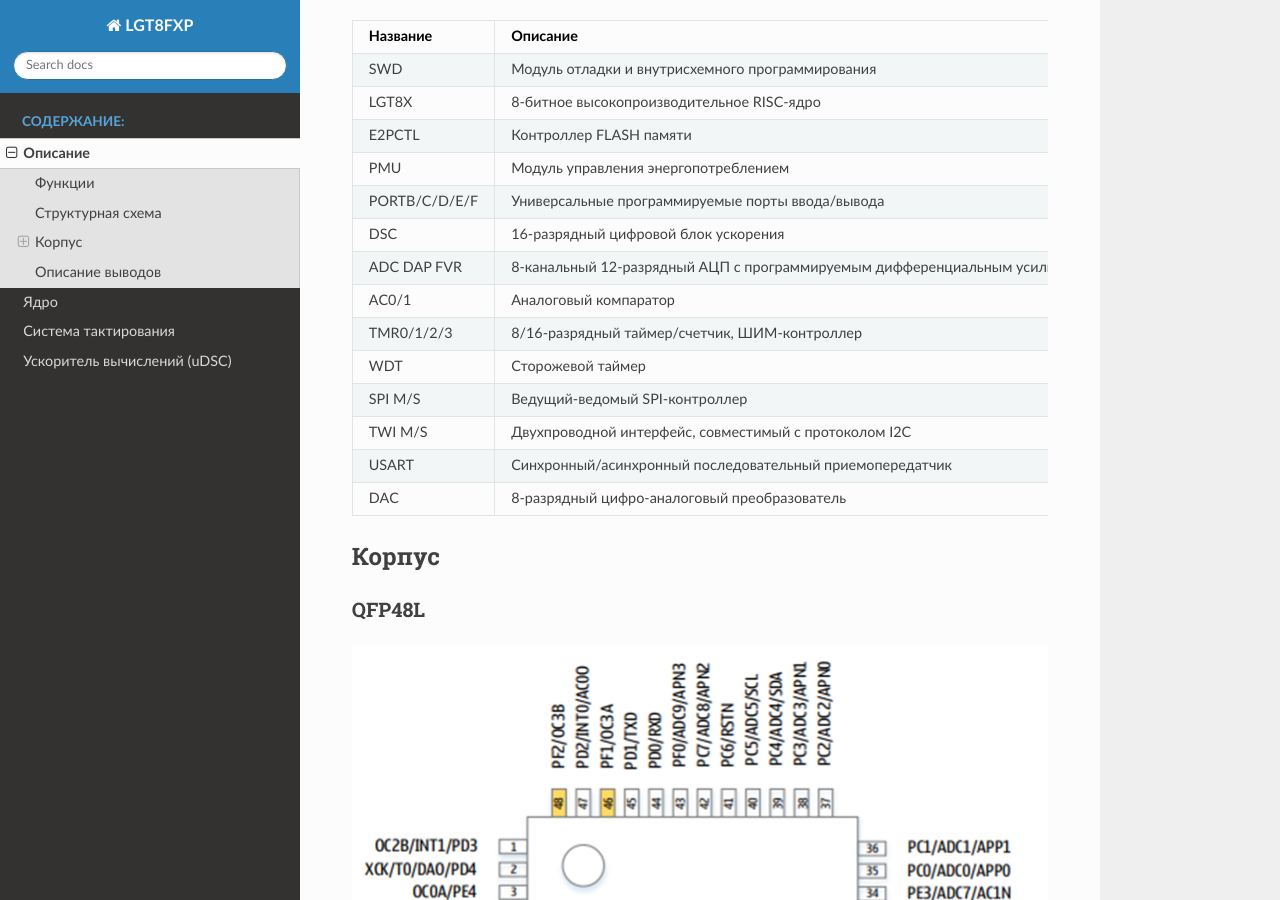
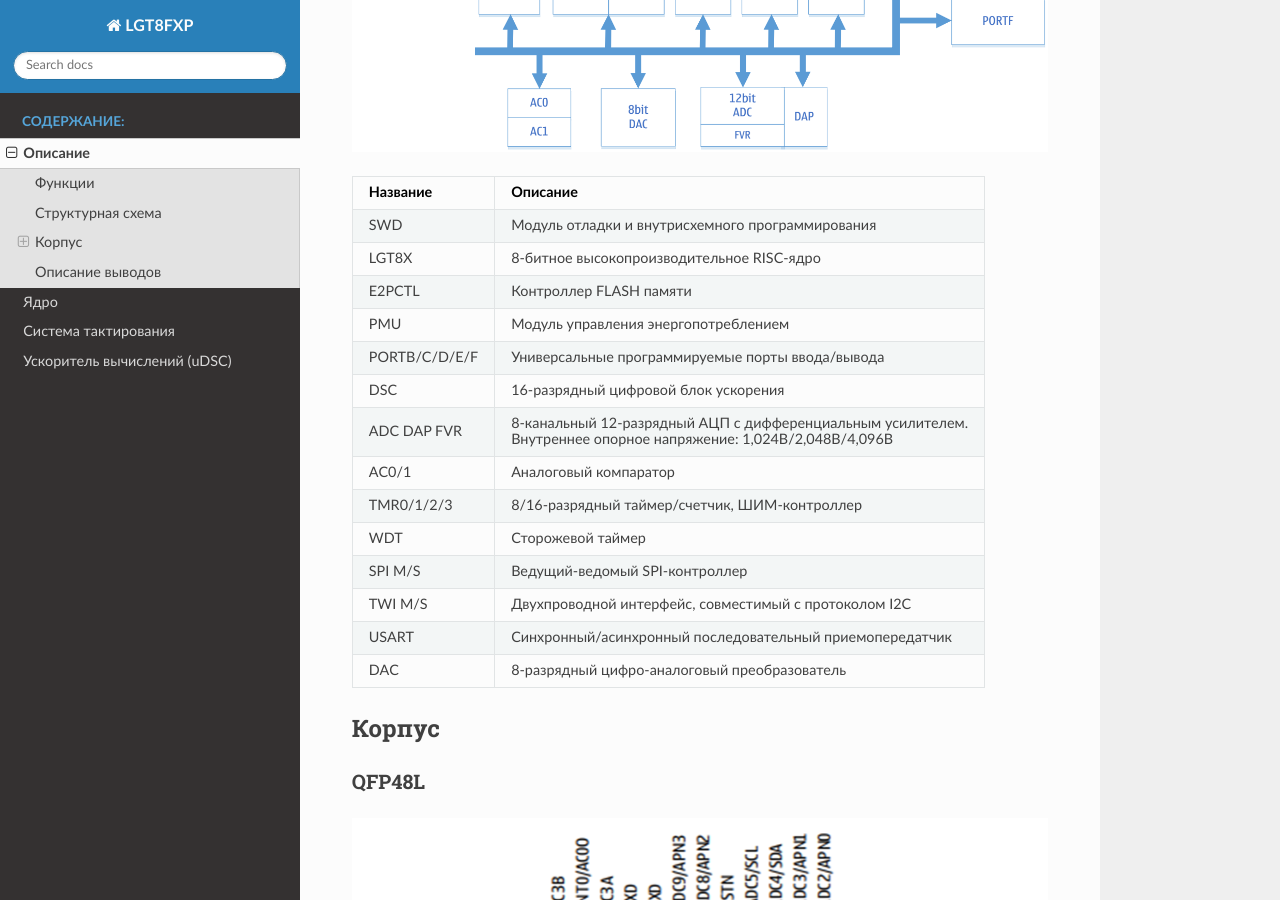
Before and after one commit to b-oleg/LGT8FXP, a Sphinx documentation site: the page built from doc/overview.md, in a window 1280 px wide and 900 px high, scrolled down 1984 px. Built offline with Sphinx 7.4.7 and the Read the Docs theme 3.1.0, drawn with Linux system fonts in a browser that asks for light colours; grey boxes are pictures that could not be loaded.

Commit message:
edit overview.md

```diff
--- a/doc/overview.md
+++ b/doc/overview.md
@@ -53,7 +53,7 @@
 
 ## Структурная схема
 
-![alt text](image.png)
+![Структурная схема](overview-system.png)
 
 |Название|Описание|
 |-|-|
@@ -63,7 +63,7 @@
 |PMU|Модуль управления энергопотреблением|
 |PORTB/C/D/E/F|Универсальные программируемые порты ввода/вывода|
 |DSC|16-разрядный цифровой блок ускорения|
-|ADC DAP FVR|8-канальный 12-разрядный АЦП c программируемым дифференциальным усилителем. Внутреннее опорное напряжение: 1,024В/2,048В/4,096В|
+|ADC DAP FVR|8-канальный 12-разрядный АЦП c дифференциальным усилителем.<br> Внутреннее опорное напряжение: 1,024В/2,048В/4,096В|
 |AC0/1|Аналоговый компаратор|
 |TMR0/1/2/3|8/16-разрядный таймер/счетчик, ШИМ-контроллер|
 |WDT|Сторожевой таймер|
```
